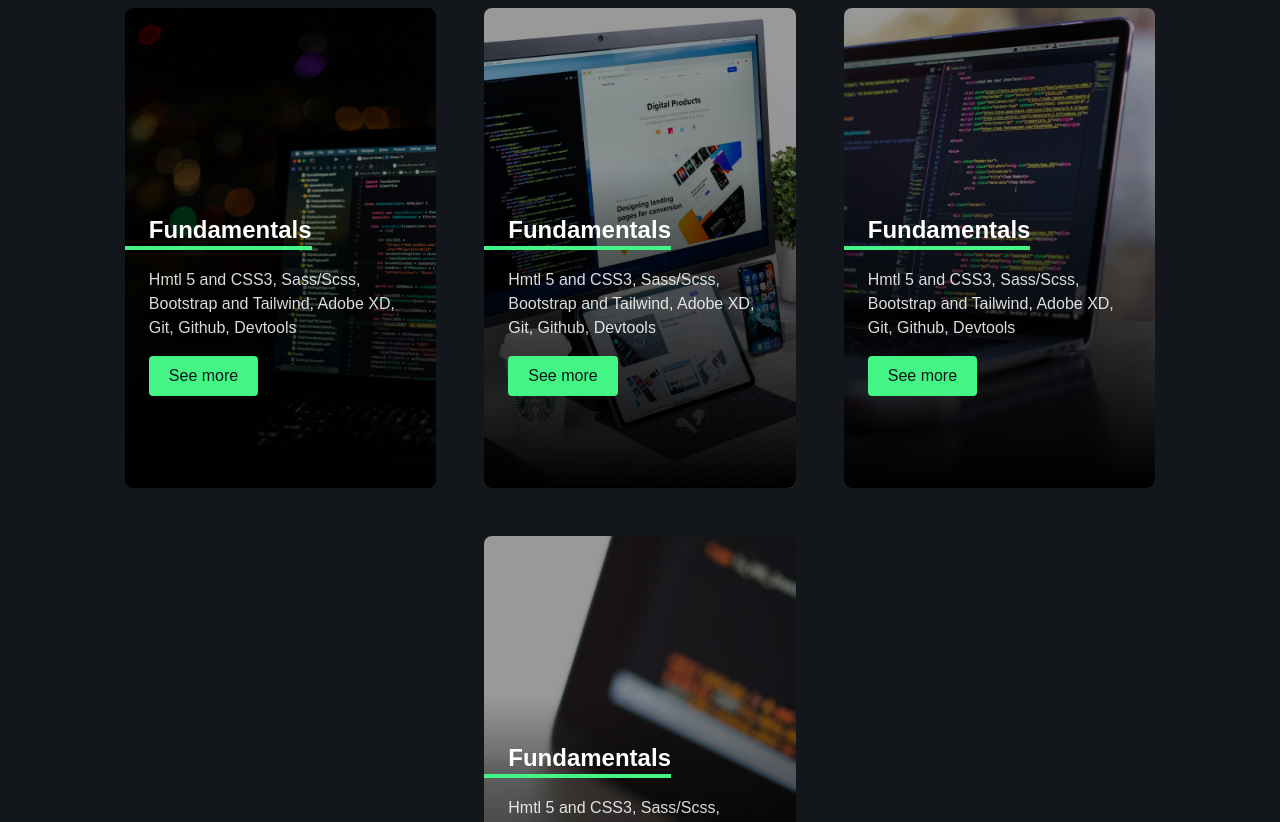
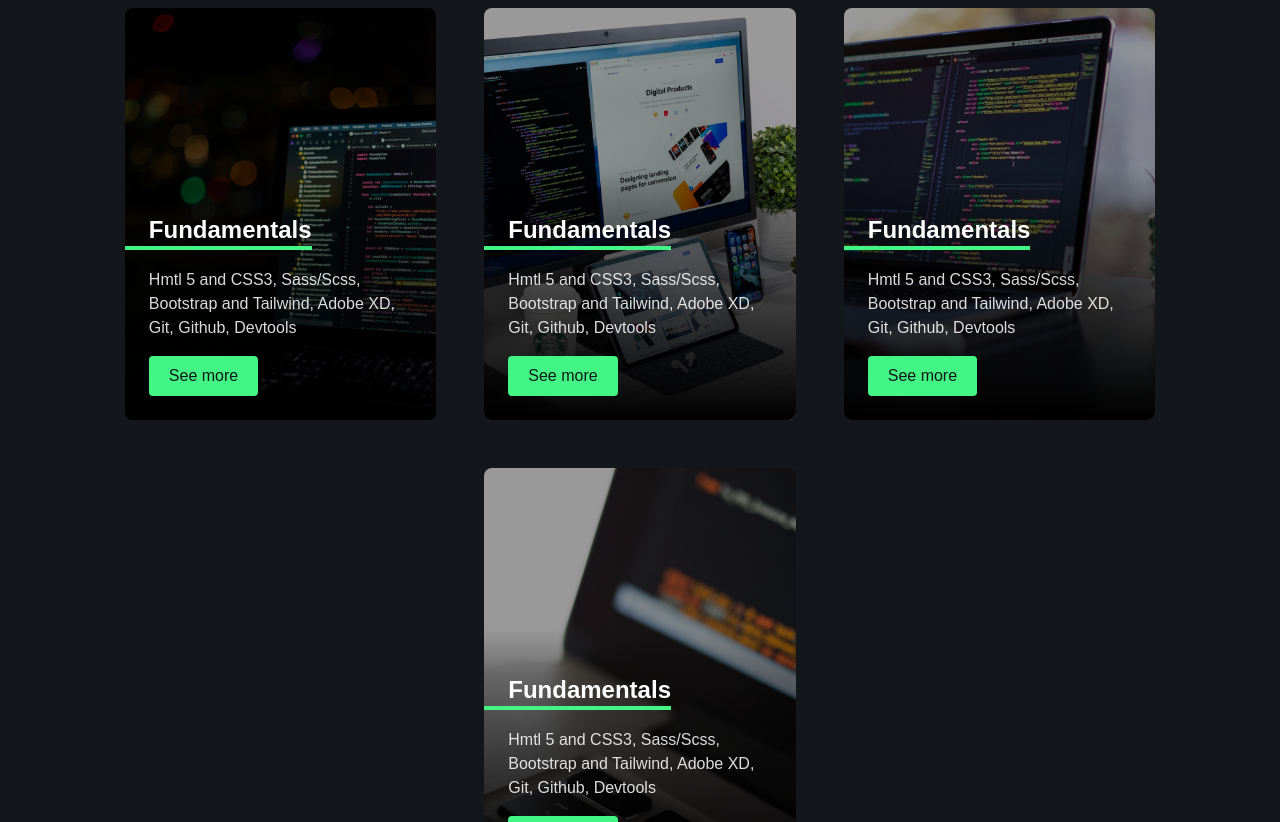
Before and after one commit to jason-clarke-dev/next.js-board, a Next.js app: page / in a window 1280 px wide. Shown: the top 822 px of the page. Built offline with nearby package versions, Linux system fonts and the light colour scheme.

Commit message:
update code

```diff
--- a/styles/globals.css
+++ b/styles/globals.css
@@ -37,7 +37,7 @@ body {
   color: var(--clr-neutral-100);
   padding: 10rem 0 0;
   max-width: 35ch;
-  min-height: 28rem;
+  min-height: 25.7rem;
   border-radius: 0.5rem;
   overflow: hidden;
   transition: transform 500ms ease;
@@ -54,7 +54,7 @@ body {
 }
 
 .card_content {
-  min-height: 20rem;
+  /* min-height: 20rem; */
   position: relative;
   --padding: 1.5rem;
   padding: var(--padding);
```
Also changed, not shown: 1 other file (tests, documents, lock files or other folders).
